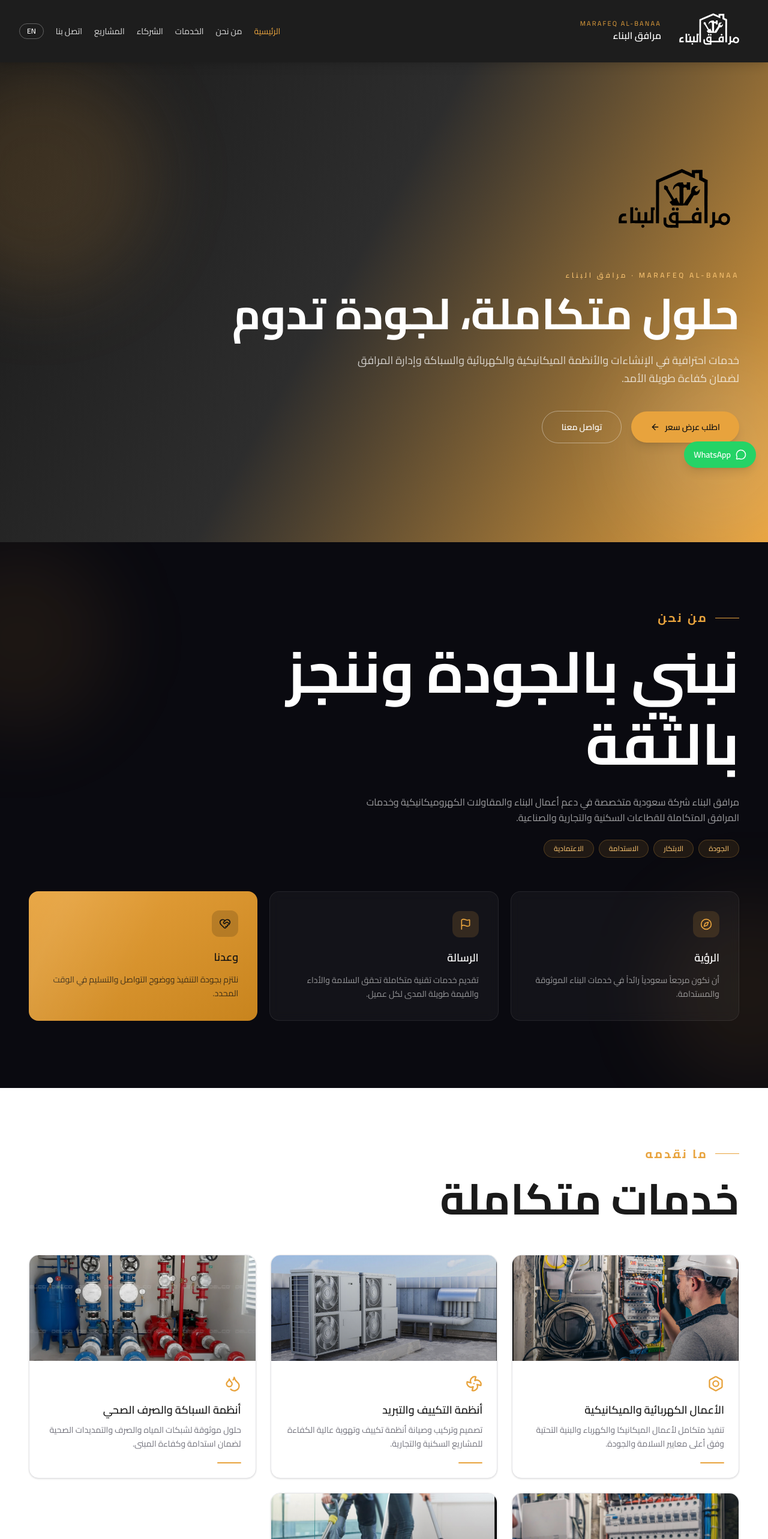
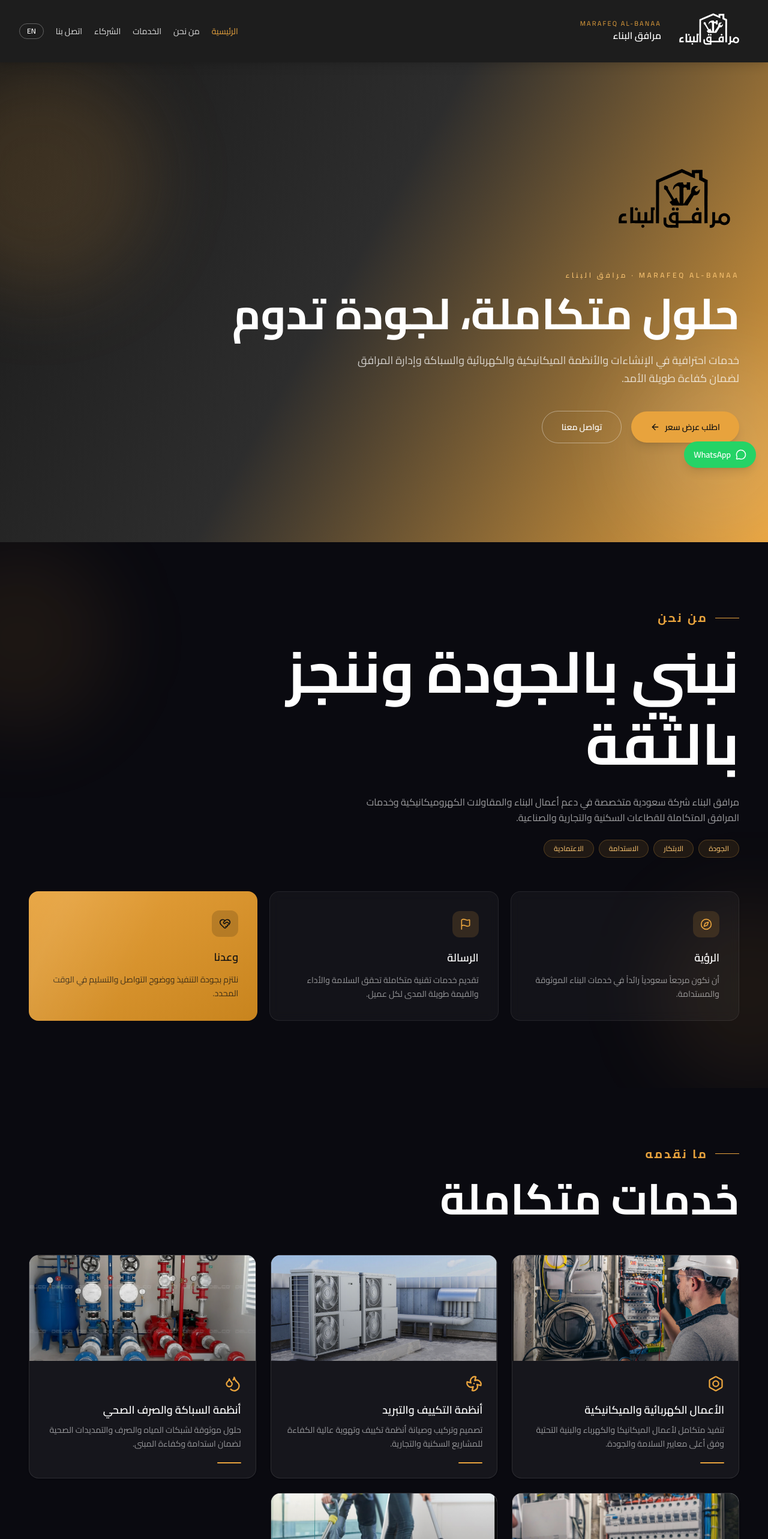
Before and after one commit to larabiislem/Marafiq_website, a Next.js app: page /ar in a window 1280 px wide. Shown: the top 2566 px of the page at 60% size. Built offline with nearby package versions, Linux system fonts and the light colour scheme.

Commit message:
fix navigation

```diff
--- a/app/[locale]/page.tsx
+++ b/app/[locale]/page.tsx
@@ -145,7 +145,7 @@ export default async function Home({ params }: HomeProps) {
       </section>
 
       {/* ─── SERVICES ─────────────────────────────────────────────────────── */}
-      <section id="services" className="py-24">
+      <section id="services" className="bg-[#0a0a10] py-24">
         <div className="mx-auto w-full max-w-7xl px-6 md:px-12">
           <FadeIn>
             <div className="mb-4 flex items-center gap-3">
@@ -154,22 +154,22 @@ export default async function Home({ params }: HomeProps) {
                 {locale === "en" ? "What We Do" : "ما نقدمه"}
               </p>
             </div>
-            <h2 className="max-w-xl text-6xl font-bold leading-tight md:text-7xl">
+            <h2 className="max-w-xl text-6xl font-bold leading-tight text-white md:text-7xl">
               {t.home.serviceOverviewTitle}
             </h2>
           </FadeIn>
           <Stagger className="mt-12 grid gap-6 md:grid-cols-2 lg:grid-cols-3">
             {services.map((service) => (
               <StaggerItem key={service.slug}>
-                <div className="hover-lift group flex h-full flex-col overflow-hidden rounded-2xl border border-zinc-200 bg-white shadow-sm transition hover:border-[#e8a33d]/40 hover:shadow-md">
+                <div className="hover-lift group flex h-full flex-col overflow-hidden rounded-2xl border border-white/10 bg-white/5 shadow-sm transition hover:border-[#e8a33d]/40 hover:bg-white/10 hover:shadow-md">
                   <div className="relative h-44 w-full overflow-hidden bg-zinc-100">
                     <Image src={service.image} alt={service[locale].title} fill className="object-cover transition-transform duration-500 group-hover:scale-105" />
                     <div className="absolute inset-0 bg-gradient-to-t from-black/30 to-transparent" />
                   </div>
                   <div className="flex flex-1 flex-col p-6">
                     <ServiceIcon icon={service.icon} />
-                    <h3 className="mt-4 text-lg font-semibold">{service[locale].title}</h3>
-                    <p className="mt-2 flex-1 text-sm leading-relaxed text-zinc-500">{service[locale].description}</p>
+                    <h3 className="mt-4 text-lg font-semibold text-white">{service[locale].title}</h3>
+                    <p className="mt-2 flex-1 text-sm leading-relaxed text-white/55">{service[locale].description}</p>
                     <div className="mt-5 h-0.5 w-10 rounded-full bg-[#e8a33d] transition-all duration-300 group-hover:w-16" />
                   </div>
                 </div>
@@ -270,7 +270,7 @@ export default async function Home({ params }: HomeProps) {
       </section>
 
       {/* ─── PARTNERS ─────────────────────────────────────────────────────── */}
-      <section className="overflow-hidden bg-[#0a0a10] border-t border-white/8 py-16 text-white">
+      <section id="partners" className="overflow-hidden bg-[#0a0a10] border-t border-white/8 py-16 text-white">
         <div className="mx-auto w-full max-w-7xl px-6 md:px-12">
           <FadeIn>
             <p className="mb-2 text-xl font-bold uppercase tracking-[0.15em] text-[#e8a33d]">
--- a/components/site-header.tsx
+++ b/components/site-header.tsx
@@ -3,7 +3,7 @@
 import Image from "next/image";
 import Link from "next/link";
 import { Menu, X } from "lucide-react";
-import { usePathname } from "next/navigation";
+import { usePathname, useRouter } from "next/navigation";
 import { useState } from "react";
 import { LanguageSwitcher } from "@/components/language-switcher";
 import { companyInfo, dictionary, Locale } from "@/lib/site-content";
@@ -15,23 +15,42 @@ type SiteHeaderProps = {
 export function SiteHeader({ locale }: SiteHeaderProps) {
   const t = dictionary[locale];
   const pathname = usePathname();
+  const router = useRouter();
   const [isOpen, setIsOpen] = useState(false);
+  const isHome = pathname === `/${locale}` || pathname === `/${locale}/`;
+
+  const handleScroll = (sectionId: string) => {
+    setIsOpen(false);
+    if (isHome) {
+      const el = document.getElementById(sectionId);
+      if (el) {
+        el.scrollIntoView({ behavior: "smooth", block: "start" });
+      }
+    } else {
+      router.push(`/${locale}#${sectionId}`);
+    }
+  };
 
   const links = [
-    { href: `/${locale}`, label: t.nav.home },
-    { href: `/${locale}/about`, label: t.nav.about },
-    { href: `/${locale}/services`, label: t.nav.services },
-    { href: `/${locale}/partners`, label: t.nav.partners },
-    { href: `/${locale}/projects`, label: t.nav.projects },
-    { href: `/${locale}/contact`, label: t.nav.contact },
+    { type: "link",    href: `/${locale}`,          label: t.nav.home },
+    { type: "section", section: "about",             label: t.nav.about },
+    { type: "section", section: "services",          label: t.nav.services },
+    { type: "section", section: "partners",          label: t.nav.partners },
+    { type: "link",    href: `/${locale}/contact`,   label: t.nav.contact },
   ];
 
   return (
     <header className="sticky top-0 z-50 bg-[#111]/95 text-white shadow-lg backdrop-blur">
       <div className="mx-auto flex w-full max-w-7xl items-center justify-between px-4 py-3 md:px-8">
         <Link href={`/${locale}`} className="flex items-center gap-3">
-          <div className="rounded-xl  px-2 py-1">
-            <Image src="/assets/image_white.svg" alt="Marafeq Al-Banaa logo" width={118} height={44} priority />
+          <div className="rounded-xl px-2 py-1">
+            <Image
+              src="/assets/image_white.svg"
+              alt="Marafeq Al-Banaa logo"
+              width={118}
+              height={44}
+              priority
+            />
           </div>
           <div className="leading-tight">
             <p className="text-[11px] uppercase tracking-[0.2em] text-[#e8a33d]">
@@ -43,13 +62,24 @@ export function SiteHeader({ locale }: SiteHeaderProps) {
 
         <nav className="hidden items-center gap-5 md:flex">
           {links.map((item) => {
+            if (item.type === "section") {
+              return (
+                <button
+                  key={item.section}
+                  onClick={() => handleScroll(item.section!)}
+                  className="cursor-pointer text-sm text-white/85 transition hover:text-[#e8a33d]"
+                >
+                  {item.label}
+                </button>
+              );
+            }
             const active =
               pathname === item.href ||
-              (item.href !== `/${locale}` && pathname.startsWith(item.href));
+              (item.href !== `/${locale}` && pathname.startsWith(item.href!));
             return (
               <Link
                 key={item.href}
-                href={item.href}
+                href={item.href!}
                 className={`text-sm transition ${
                   active ? "text-[#e8a33d]" : "text-white/85 hover:text-[#e8a33d]"
                 }`}
@@ -74,16 +104,29 @@ export function SiteHeader({ locale }: SiteHeaderProps) {
       {isOpen && (
         <div className="border-t border-white/15 px-4 py-4 md:hidden">
           <div className="mx-auto flex max-w-7xl flex-col gap-3">
-            {links.map((item) => (
+            {links.map((item) => {
+              if (item.type === "section") {
+                return (
+                  <button
+                    key={item.section}
+                    onClick={() => handleScroll(item.section!)}
+                    className="text-start text-sm text-white/90"
+                  >
+                    {item.label}
+                  </button>
+                );
+              }
+              return (
                 <Link
                   key={item.href}
-                href={item.href}
+                  href={item.href!}
                   className="text-sm text-white/90"
                   onClick={() => setIsOpen(false)}
                 >
                   {item.label}
                 </Link>
-            ))}
+              );
+            })}
             <LanguageSwitcher locale={locale} />
           </div>
         </div>
```
Lines whose indentation alone changed are shown as unchanged.
